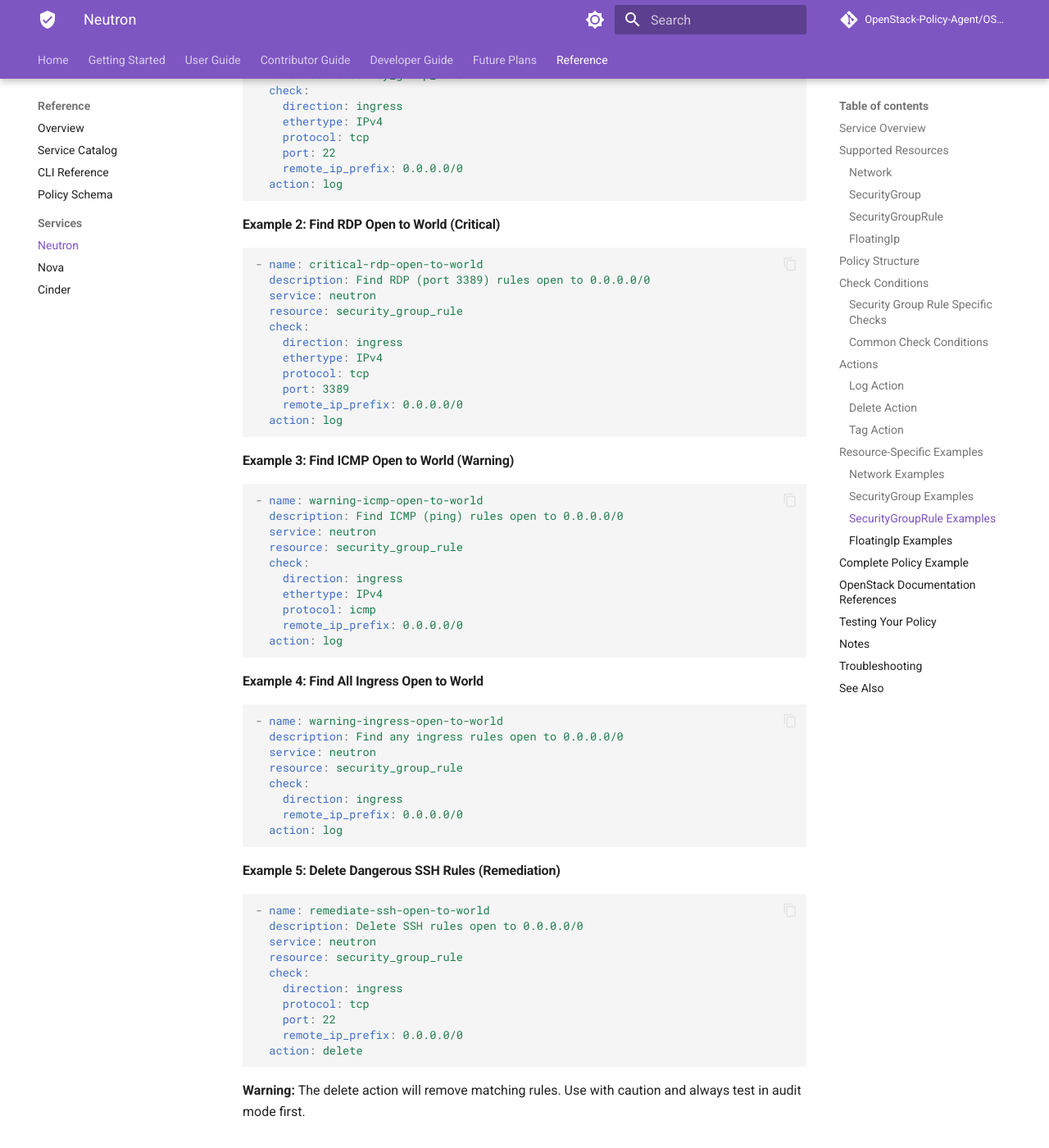
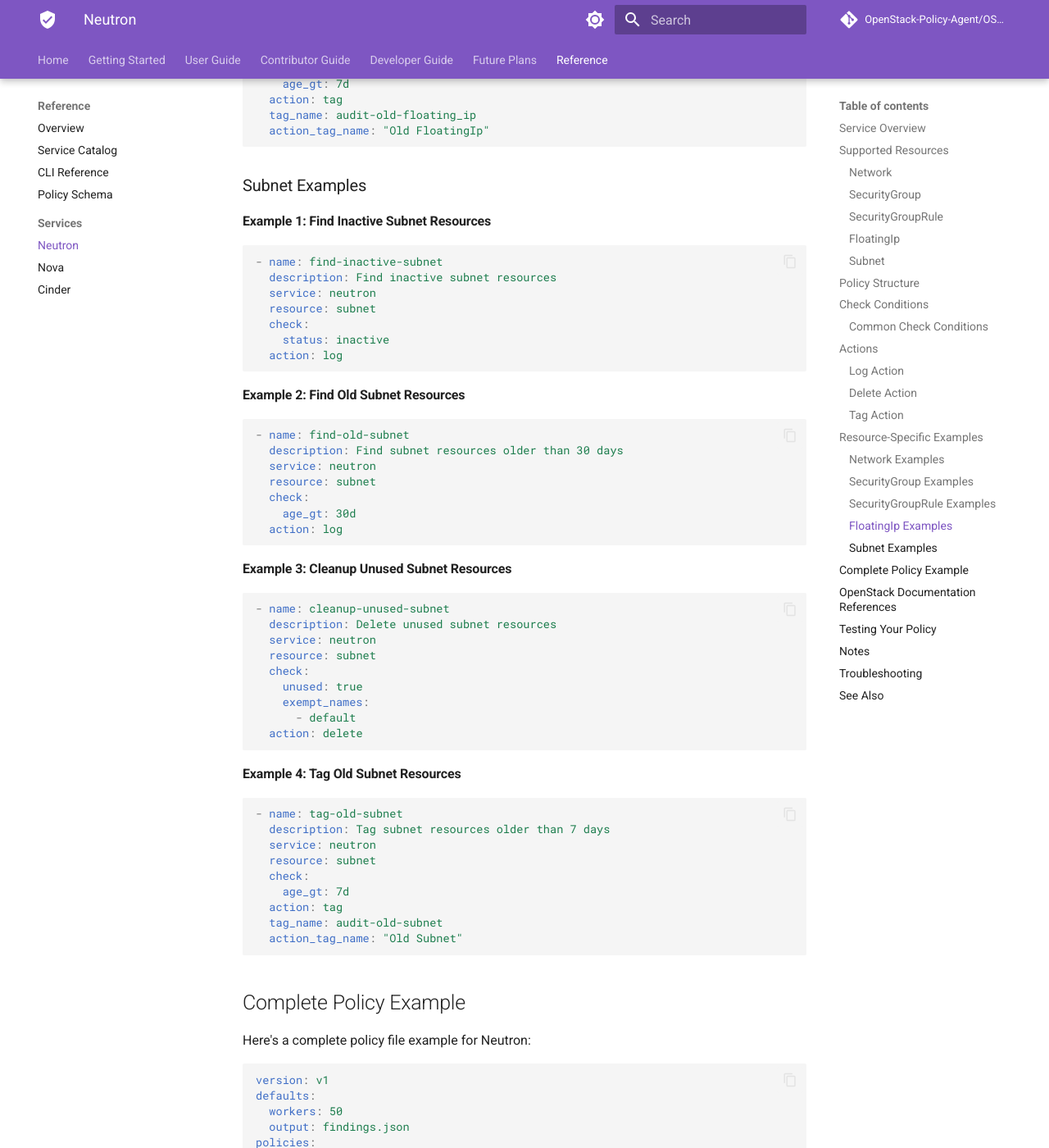
Before and after one commit to OpenStack-Policy-Agent/OSPA, an MkDocs documentation site: the page built from docs/reference/services/neutron.md, in a window 1280 px wide and 1400 px high, scrolled down 8473 px. Shown: the whole window at 82% size. Built offline with MkDocs 1.6.1 and Material for MkDocs 9.7.7, drawn with Linux system fonts in a browser that asks for light colours; comment, search, counter and statistics services are not loaded; some of the changed text lies outside the part shown.

Commit message:
Add Neutron Subnet support (#83)
* Fix scaffolding + run scaffolding tool

* Add core implementation for subnet

* E2E tests

````diff
--- a/docs/reference/services/neutron.md
+++ b/docs/reference/services/neutron.md
@@ -26,33 +26,26 @@
 **Allowed Actions:** log, delete, tag
 **Allowed Checks:** status, age_gt, unused, exempt_names
 
-**Implementation Status:** ✅ Fully implemented
-
-Security groups can be audited for:
-- Unused security groups (not attached to any ports)
-- Age-based checks
-- Name-based exemptions (e.g., exempt the `default` security group)
-
 
 ### SecurityGroupRule
 
 **Resource Type:** `security_group_rule`
 
-**Allowed Actions:** log, delete
-**Allowed Checks:** direction, ethertype, protocol, port, remote_ip_prefix, exempt_names
-
-**Implementation Status:** ✅ Fully implemented
-
-Security group rules are primarily audited for **dangerous configurations** such as:
-- SSH (port 22) open to the world (0.0.0.0/0)
-- RDP (port 3389) open to the world
-- All ports open to the world
-- Insecure protocols exposed publicly
+**Allowed Actions:** log, delete, tag
+**Allowed Checks:** status, age_gt, unused, exempt_names
 
 
 ### FloatingIp
 
 **Resource Type:** `floating_ip`
+
+**Allowed Actions:** log, delete, tag
+**Allowed Checks:** status, age_gt, unused, exempt_names
+
+
+### Subnet
+
+**Resource Type:** `subnet`
 
 **Allowed Actions:** log, delete, tag
 **Allowed Checks:** status, age_gt, unused, exempt_names
@@ -80,75 +73,6 @@
 ```
 
 ## Check Conditions
-
-### Security Group Rule Specific Checks
-
-Security group rules support specialized checks for detecting dangerous firewall configurations:
-
-#### Direction Check
-
-Filter rules by traffic direction:
-
-```yaml
-check:
-  direction: ingress  # or egress
-```
-
-#### Ethertype Check
-
-Filter rules by IP version:
-
-```yaml
-check:
-  ethertype: IPv4  # or IPv6
-```
-
-#### Protocol Check
-
-Filter rules by protocol:
-
-```yaml
-check:
-  protocol: tcp  # or udp, icmp, etc.
-```
-
-#### Port Check
-
-Find rules that allow a specific port (matches if the port falls within the rule's port range):
-
-```yaml
-check:
-  port: 22  # SSH port
-```
-
-#### Remote IP Prefix Check
-
-Find rules open to specific CIDR ranges (commonly used to detect "open to world" rules):
-
-```yaml
-check:
-  remote_ip_prefix: 0.0.0.0/0  # Open to the entire internet
-```
-
-#### Combined Security Group Rule Example
-
-Find SSH rules open to the world:
-
-```yaml
-- name: critical-ssh-open-to-world
-  description: Find SSH (port 22) ingress rules open to 0.0.0.0/0
-  service: neutron
-  resource: security_group_rule
-  check:
-    direction: ingress
-    ethertype: IPv4
-    protocol: tcp
-    port: 22
-    remote_ip_prefix: 0.0.0.0/0
-  action: log
-```
-
-**Note:** All specified check conditions must match for a rule to be flagged. This allows precise targeting of dangerous configurations.
 
 ### Common Check Conditions
 
@@ -369,56 +293,35 @@
 
 ### SecurityGroup Examples
 
-#### Example 1: Find Unused Security Groups
-
-A security group is considered unused if it's not attached to any ports:
+#### Example 1: Find Inactive SecurityGroup Resources
 
 ```yaml
-- name: cleanup-unused-security-groups
-  description: Find security groups not attached to any ports
+- name: find-inactive-security_group
+  description: Find inactive security_group resources
   service: neutron
   resource: security_group
   check:
-    unused: true
-    exempt_names:
-      - default
+    status: inactive
   action: log
 ```
 
-#### Example 2: Find Old Security Groups
+#### Example 2: Find Old SecurityGroup Resources
 
 ```yaml
-- name: find-old-security-groups
-  description: Find security groups older than 90 days
+- name: find-old-security_group
+  description: Find security_group resources older than 30 days
   service: neutron
   resource: security_group
   check:
-    age_gt: 90d
-    exempt_names:
-      - default
+    age_gt: 30d
   action: log
 ```
 
-#### Example 3: Tag Unused Security Groups
+#### Example 3: Cleanup Unused SecurityGroup Resources
 
 ```yaml
-- name: tag-unused-security-groups
-  description: Tag security groups not attached to any ports
-  service: neutron
-  resource: security_group
-  check:
-    unused: true
-    exempt_names:
-      - default
-  action: tag
-  tag_name: ospa-unused
-```
-
-#### Example 4: Delete Unused Security Groups (Remediation)
-
-```yaml
-- name: delete-unused-security-groups
-  description: Delete security groups not attached to any ports
+- name: cleanup-unused-security_group
+  description: Delete unused security_group resources
   service: neutron
   resource: security_group
   check:
@@ -428,89 +331,74 @@
   action: delete
 ```
 
-**Warning:** The delete action will remove matching security groups. The auditor checks if a security group is in use before deletion.
+#### Example 4: Tag Old SecurityGroup Resources
+
+```yaml
+- name: tag-old-security_group
+  description: Tag security_group resources older than 7 days
+  service: neutron
+  resource: security_group
+  check:
+    age_gt: 7d
+  action: tag
+  tag_name: audit-old-security_group
+  action_tag_name: "Old SecurityGroup"
+```
 
 
 ### SecurityGroupRule Examples
 
-Security group rules are primarily audited for dangerous configurations. Here are common security-focused examples:
-
-#### Example 1: Find SSH Open to World (Critical)
+#### Example 1: Find Inactive SecurityGroupRule Resources
 
 ```yaml
-- name: critical-ssh-open-to-world
-  description: Find SSH (port 22) rules open to 0.0.0.0/0
+- name: find-inactive-security_group_rule
+  description: Find inactive security_group_rule resources
   service: neutron
   resource: security_group_rule
   check:
-    direction: ingress
-    ethertype: IPv4
-    protocol: tcp
-    port: 22
-    remote_ip_prefix: 0.0.0.0/0
+    status: inactive
   action: log
 ```
 
-#### Example 2: Find RDP Open to World (Critical)
+#### Example 2: Find Old SecurityGroupRule Resources
 
 ```yaml
-- name: critical-rdp-open-to-world
-  description: Find RDP (port 3389) rules open to 0.0.0.0/0
+- name: find-old-security_group_rule
+  description: Find security_group_rule resources older than 30 days
   service: neutron
   resource: security_group_rule
   check:
-    direction: ingress
-    ethertype: IPv4
-    protocol: tcp
-    port: 3389
-    remote_ip_prefix: 0.0.0.0/0
+    age_gt: 30d
   action: log
 ```
 
-#### Example 3: Find ICMP Open to World (Warning)
+#### Example 3: Cleanup Unused SecurityGroupRule Resources
 
 ```yaml
-- name: warning-icmp-open-to-world
-  description: Find ICMP (ping) rules open to 0.0.0.0/0
+- name: cleanup-unused-security_group_rule
+  description: Delete unused security_group_rule resources
   service: neutron
   resource: security_group_rule
   check:
-    direction: ingress
-    ethertype: IPv4
-    protocol: icmp
-    remote_ip_prefix: 0.0.0.0/0
-  action: log
+    unused: true
+    exempt_names:
+      - default
+  action: delete
 ```
 
-#### Example 4: Find All Ingress Open to World
+#### Example 4: Tag Old SecurityGroupRule Resources
 
 ```yaml
-- name: warning-ingress-open-to-world
-  description: Find any ingress rules open to 0.0.0.0/0
+- name: tag-old-security_group_rule
+  description: Tag security_group_rule resources older than 7 days
   service: neutron
   resource: security_group_rule
   check:
-    direction: ingress
-    remote_ip_prefix: 0.0.0.0/0
-  action: log
+    age_gt: 7d
+  action: tag
+  tag_name: audit-old-security_group_rule
+  action_tag_name: "Old SecurityGroupRule"
 ```
-
-#### Example 5: Delete Dangerous SSH Rules (Remediation)
-
-```yaml
-- name: remediate-ssh-open-to-world
-  description: Delete SSH rules open to 0.0.0.0/0
-  service: neutron
-  resource: security_group_rule
-  check:
-    direction: ingress
-    protocol: tcp
-    port: 22
-    remote_ip_prefix: 0.0.0.0/0
-  action: delete
-```
-
-**Warning:** The delete action will remove matching rules. Use with caution and always test in audit mode first.
 
 
 ### FloatingIp Examples
@@ -568,10 +456,65 @@
 ```
 
 
+### Subnet Examples
+
+#### Example 1: Find Inactive Subnet Resources
+
+```yaml
+- name: find-inactive-subnet
+  description: Find inactive subnet resources
+  service: neutron
+  resource: subnet
+  check:
+    status: inactive
+  action: log
+```
+
+#### Example 2: Find Old Subnet Resources
+
+```yaml
+- name: find-old-subnet
+  description: Find subnet resources older than 30 days
+  service: neutron
+  resource: subnet
+  check:
+    age_gt: 30d
+  action: log
+```
+
+#### Example 3: Cleanup Unused Subnet Resources
+
+```yaml
+- name: cleanup-unused-subnet
+  description: Delete unused subnet resources
+  service: neutron
+  resource: subnet
+  check:
+    unused: true
+    exempt_names:
+      - default
+  action: delete
+```
+
+#### Example 4: Tag Old Subnet Resources
+
+```yaml
+- name: tag-old-subnet
+  description: Tag subnet resources older than 7 days
+  service: neutron
+  resource: subnet
+  check:
+    age_gt: 7d
+  action: tag
+  tag_name: audit-old-subnet
+  action_tag_name: "Old Subnet"
+```
+
+
 
 ## Complete Policy Example
 
-Here's a complete policy file example for Neutron with security-focused rules:
+Here's a complete policy file example for Neutron:
 
 ```yaml
 version: v1
@@ -580,89 +523,85 @@
   output: findings.json
 policies:
   - neutron:
-    # ===========================================
-    # Security Group Rule Checks (Security Focus)
-    # ===========================================
-
-    # Critical: SSH open to the world
-    - name: critical-ssh-open-to-world
-      description: Find SSH (port 22) rules open to 0.0.0.0/0
-      service: neutron
-      resource: security_group_rule
-      check:
-        direction: ingress
-        ethertype: IPv4
-        protocol: tcp
-        port: 22
-        remote_ip_prefix: 0.0.0.0/0
-      action: log
-
-    # Critical: RDP open to the world
-    - name: critical-rdp-open-to-world
-      description: Find RDP (port 3389) rules open to 0.0.0.0/0
-      service: neutron
-      resource: security_group_rule
-      check:
-        direction: ingress
-        ethertype: IPv4
-        protocol: tcp
-        port: 3389
-        remote_ip_prefix: 0.0.0.0/0
-      action: log
-
-    # Warning: ICMP open to the world
-    - name: warning-icmp-open-to-world
-      description: Find ICMP rules open to 0.0.0.0/0
-      service: neutron
-      resource: security_group_rule
-      check:
-        direction: ingress
-        ethertype: IPv4
-        protocol: icmp
-        remote_ip_prefix: 0.0.0.0/0
-      action: log
-
-    # ===========================================
-    # Security Group Checks (Cleanup Focus)
-    # ===========================================
-
-    # Find unused security groups
-    - name: cleanup-unused-security-groups
-      description: Find security groups not attached to any ports
-      service: neutron
-      resource: security_group
-      check:
-        unused: true
-        exempt_names:
-          - default
-      action: log
-
-    # ===========================================
-    # Network Checks (Cleanup Focus)
-    # ===========================================
-
-    # Find unused networks
-    - name: cleanup-unused-networks
-      description: Find networks with no subnets
+    - name: audit-network
+      description: Audit network resources
       service: neutron
       resource: network
       check:
-        unused: true
-        exempt_names:
-          - external
-          - public
+        status: active
       action: log
-
-    # Find old networks
-    - name: cleanup-old-networks
-      description: Find networks older than 90 days
+    - name: cleanup-old-network
+      description: Find network resources older than 90 days
       service: neutron
       resource: network
       check:
         age_gt: 90d
         exempt_names:
-          - external
-          - public
+          - default
+      action: log
+    - name: audit-security_group
+      description: Audit security_group resources
+      service: neutron
+      resource: security_group
+      check:
+        status: active
+      action: log
+    - name: cleanup-old-security_group
+      description: Find security_group resources older than 90 days
+      service: neutron
+      resource: security_group
+      check:
+        age_gt: 90d
+        exempt_names:
+          - default
+      action: log
+    - name: audit-security_group_rule
+      description: Audit security_group_rule resources
+      service: neutron
+      resource: security_group_rule
+      check:
+        status: active
+      action: log
+    - name: cleanup-old-security_group_rule
+      description: Find security_group_rule resources older than 90 days
+      service: neutron
+      resource: security_group_rule
+      check:
+        age_gt: 90d
+        exempt_names:
+          - default
+      action: log
+    - name: audit-floating_ip
+      description: Audit floating_ip resources
+      service: neutron
+      resource: floating_ip
+      check:
+        status: active
+      action: log
+    - name: cleanup-old-floating_ip
+      description: Find floating_ip resources older than 90 days
+      service: neutron
+      resource: floating_ip
+      check:
+        age_gt: 90d
+        exempt_names:
+          - default
+      action: log
+    - name: audit-subnet
+      description: Audit subnet resources
+      service: neutron
+      resource: subnet
+      check:
+        status: active
+      action: log
+    - name: cleanup-old-subnet
+      description: Find subnet resources older than 90 days
+      service: neutron
+      resource: subnet
+      check:
+        age_gt: 90d
+        exempt_names:
+          - default
       action: log
 ```
 
@@ -702,7 +641,7 @@
 
 **Policy validation fails:**
 - Ensure service name matches exactly: `neutron`
-- Verify resource type is supported: `{network Networks [status age_gt unused exempt_names] [log delete tag] {false false false}}`, `{security_group Security groups [status age_gt unused exempt_names] [log delete tag] {false false false}}`, `{security_group_rule Security group rules [status age_gt unused exempt_names] [log delete tag] {false false false}}`, `{floating_ip Floating IP addresses [status age_gt unused exempt_names] [log delete tag] {false false false}}`
+- Verify resource type is supported: `{network Networks [status age_gt unused exempt_names] [log delete tag] {false false false}}`, `{security_group Security groups [status age_gt unused exempt_names] [log delete tag] {false false false}}`, `{security_group_rule Security group rules [status age_gt unused exempt_names] [log delete tag] {false false false}}`, `{floating_ip Floating IP addresses [status age_gt unused exempt_names] [log delete tag] {false false false}}`, `{subnet Subnets [status age_gt unused exempt_names] [log delete tag] {false false false}}`
 - Check YAML syntax is correct
 
 **No resources found:**
````
Also changed, not shown: 9 other files.
